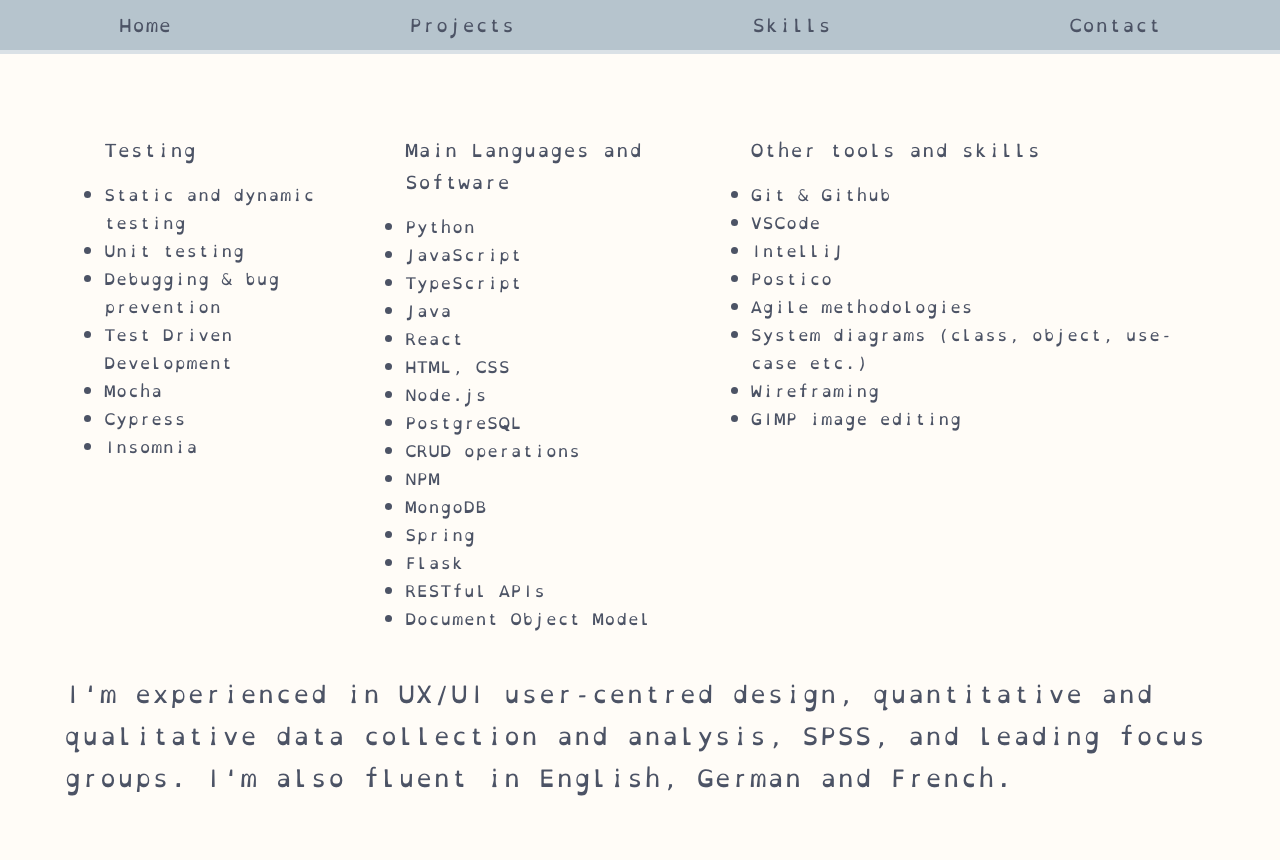
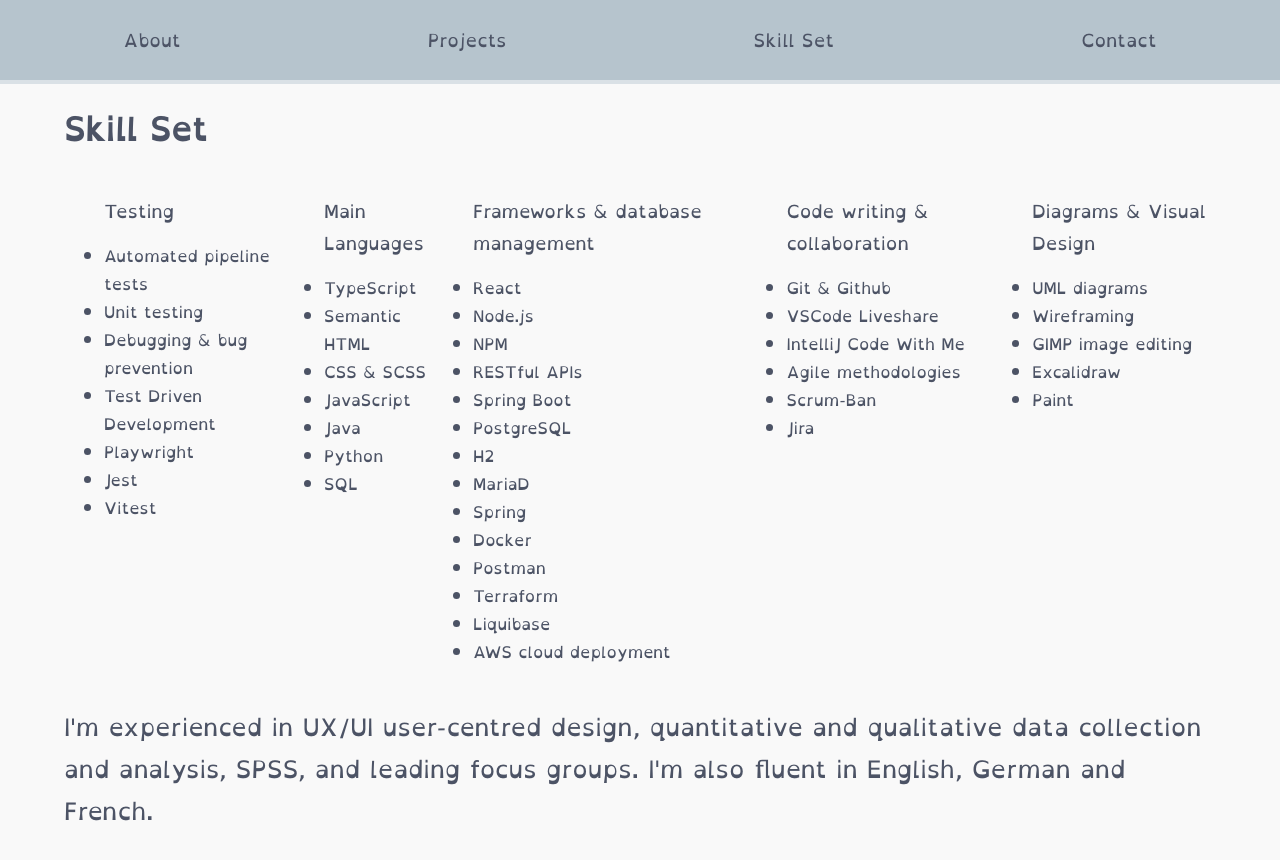
Before and after one commit to D-oro/portfolio_old2, a React (Create React App) app: page /skills in a window 1280 px wide. Shown: the top 860 px of the page. Before the commit the page ends 823 px from the top, so only its background shows below. Built offline with nearby package versions, Linux system fonts and the light colour scheme.

Commit message:
adding h1s

```diff
--- a/src/App.css
+++ b/src/App.css
@@ -6,7 +6,11 @@
 main{
   display: flex;
   flex-direction: column;
-  justify-content: center;
-  align-items: center;
-  margin: 5%;
+  /* justify-content: flex-start; */
+  /* align-items: flex-start; */
+  padding: 10vh 5vw;
 }
+
+p {
+  font-size: 1.3rem;
+}
--- a/src/components/Accordion.css
+++ b/src/components/Accordion.css
@@ -5,6 +5,7 @@
   display: flex;
   flex-direction: column;
   contain: content;
+  margin-top: 1rem;
 }
 
 .accordion{
@@ -13,7 +14,6 @@
   border: none;
   border-color: darkgrey;
   height: 4vh;
-  font-size: large;
   height: 3.125rem;
 }
 
--- a/src/components/NavBar.css
+++ b/src/components/NavBar.css
@@ -1,11 +1,13 @@
 nav{
     background-color: #B6C4CD;
-    height: 3.125rem;
+    height: 10vh;
     width: 100vw;
     display: flex;
     justify-content: space-around;
     align-items: center;
     border-bottom: 0.25rem solid #dae1e6;
+    position: fixed;
+    z-index: 1000;
 }
 
 .navlink{
--- a/src/components/NavBar.js
+++ b/src/components/NavBar.js
@@ -6,9 +6,9 @@
     return(
         <header>
             <nav>
-                <Link to="/portfolio2.0" className="navlink">Home</Link>
+                <Link to="/portfolio2.0" className="navlink">About</Link>
                 <Link to="/projects" className="navlink">Projects</Link>
-                <Link to="/skills" className="navlink">Skills</Link>
+                <Link to="/skills" className="navlink">Skill Set</Link>
                 <Link to="/contact" className="navlink">Contact</Link>
             </nav>
         </header>
--- a/src/components/Textsnippet.css
+++ b/src/components/Textsnippet.css
@@ -2,4 +2,5 @@
     width: fit-content;
     font-size: 1.5rem;
     align-self: center;
+    letter-spacing: normal;
 }
--- a/src/index.css
+++ b/src/index.css
@@ -1,8 +1,8 @@
-/* * {
+* {
   font-family: 'opendyslexic', -apple-system, BlinkMacSystemFont, 'Segoe UI', 'Roboto', 'Oxygen',
   'Ubuntu', 'Cantarell', 'Fira Sans', 'Droid Sans', 'Helvetica Neue',
   sans-serif;
-} */
+}
 
 body {
   margin: 0;
@@ -19,14 +19,14 @@
   font-family: 'opendyslexic', -apple-system, BlinkMacSystemFont, 'Segoe UI', 'Roboto', 'Oxygen',
   'Ubuntu', 'Cantarell', 'Fira Sans', 'Droid Sans', 'Helvetica Neue',
   sans-serif;
-  background-color: #fffcf7;
+  background-color: #f9f9f9;
   color: #4c5365;
   font-size: 16px;
 }
 
 @font-face {
   font-family: 'opendyslexic';
-  src: url('./resources/open_dyslexic/OpenDyslexicMono-Regular.otf');
+  src: url('./resources/open_dyslexic/OpenDyslexic-Regular.otf');
   font-style: normal;
 	font-weight: normal;
 }
--- a/src/pages/Contact.js
+++ b/src/pages/Contact.js
@@ -6,7 +6,7 @@
 
     return(
        <main>
-            <Textsnippet text="Get in touch!" />
+            <h1>Contact</h1>
             <div className="box">
                 <div className="square">
                 <Hyperlink hyperlink= "https://www.linkedin.com/in/doro-hinrichs/" linktext= "LinkedIn" />
--- a/src/pages/Home.js
+++ b/src/pages/Home.js
@@ -5,9 +5,9 @@
     return(
        <main>
             <div clasName="homewrapper">
-                <h1>Accessible Coding</h1>
-                <Textsnippet text="Hello and welcome! I'm a software developer passionate about accessible code!" />
-                <Textsnippet text="This will be updated at irregular intervals to share my excitement, knowledge and learning around accessibility." />
+                <h1>About</h1>
+                <p>Hello! I'm Doro, a software developer with a background in psychology and UX design, passionate about accessible code!</p>
+                <p>The funky font you see on my page is Open Dyslexic, a font specifically designed to remove barriers for dyslexic people. Here is a link to the <a href="https://opendyslexic.org/about">Open Dyslexic website</a> to learn more.</p>
             </div>
         </main>
     )
--- a/src/pages/Projects.js
+++ b/src/pages/Projects.js
@@ -4,6 +4,7 @@
 
     return(
        <main>
+        <h1>Projects</h1>
         <Accordion />
        </main>
     )
--- a/src/pages/Skills.js
+++ b/src/pages/Skills.js
@@ -4,51 +4,70 @@
 export const Skills=()=>{
     return(
         <main>
+            <h1>Skill Set</h1>
             <div className="skillsbox">
                 <div>
                     <ul>
                         <h2>Testing</h2>
-                        <li>Static and dynamic testing</li>
+                            <li>Automated pipeline tests</li>
                             <li>Unit testing</li>
                             <li>Debugging & bug prevention</li>
                             <li>Test Driven Development</li>
-                        <li>Mocha</li>
-                        <li>Cypress</li>
-                        <li>Insomnia</li>
+                            <li>Playwright</li>
+                            <li>Jest</li>
+                            <li>Vitest</li>
                         </ul>
                     </div>
                     <div>
                     <ul>
-                    <h2>Main Languages and Software</h2>
+                        <h2>Main Languages</h2>
+                            <li>TypeScript</li>
+                            <li>Semantic HTML</li>
+                            <li>CSS & SCSS</li>
+                            <li>JavaScript</li>
+                            <li>Java</li>
                             <li>Python</li>
-                        <li>JavaScript</li>
-                        <li>TypeScript</li>
-                        <li>Java</li>
-                        <li>React</li>
-                        <li>HTML, CSS</li>
-                        <li>Node.js</li>
-                        <li>PostgreSQL</li>
-                        <li>CRUD operations</li>
-                        <li>NPM</li>
-                        <li>MongoDB</li>
-                        <li>Spring</li>
-                        <li>Flask</li>
-                        <li>RESTful APIs</li>
-                        <li>Document Object Model</li>
+                            <li>SQL</li>
                         </ul>
                     </div>
-
                     <div>
                     <ul>
-                    <h2>Other tools and skills</h2>
+                        <h2>Frameworks & database management</h2>
+                            <li>React</li>
+                            <li>Node.js</li>
+                            <li>NPM</li>
+                            <li>RESTful APIs</li>
+                            <li>Spring Boot</li>
+                            <li>PostgreSQL</li>
+                            <li>H2</li>
+                            <li>MariaD</li>
+                            <li>Spring</li>
+                            <li>Docker</li>
+                            <li>Postman</li>
+                            <li>Terraform</li>
+                            <li>Liquibase</li>
+                            <li>AWS cloud deployment</li>
+                    </ul>
+                    </div>
+                    <div>
+                        <ul>
+                            <h2>Code writing & collaboration</h2>
                                 <li>Git & Github</li>
-                        <li>VSCode</li>
-                        <li>IntelliJ</li>
-                        <li>Postico</li>
+                                <li>VSCode Liveshare</li>
+                                <li>IntelliJ Code With Me</li>
                                 <li>Agile methodologies</li>
-                        <li>System diagrams (class, object, use-case etc.)</li>
+                                <li>Scrum-Ban</li>
+                                <li>Jira</li>
+                        </ul>
+                    </div>
+                    <div>
+                        <ul>
+                            <h2>Diagrams & Visual Design</h2>
+                                <li>UML diagrams</li>
                                 <li>Wireframing</li>
                                 <li>GIMP image editing</li>
+                                <li>Excalidraw</li>
+                                <li>Paint</li>
                         </ul>
                     </div>
             </div>
```
Lines whose indentation alone changed are shown as unchanged.
